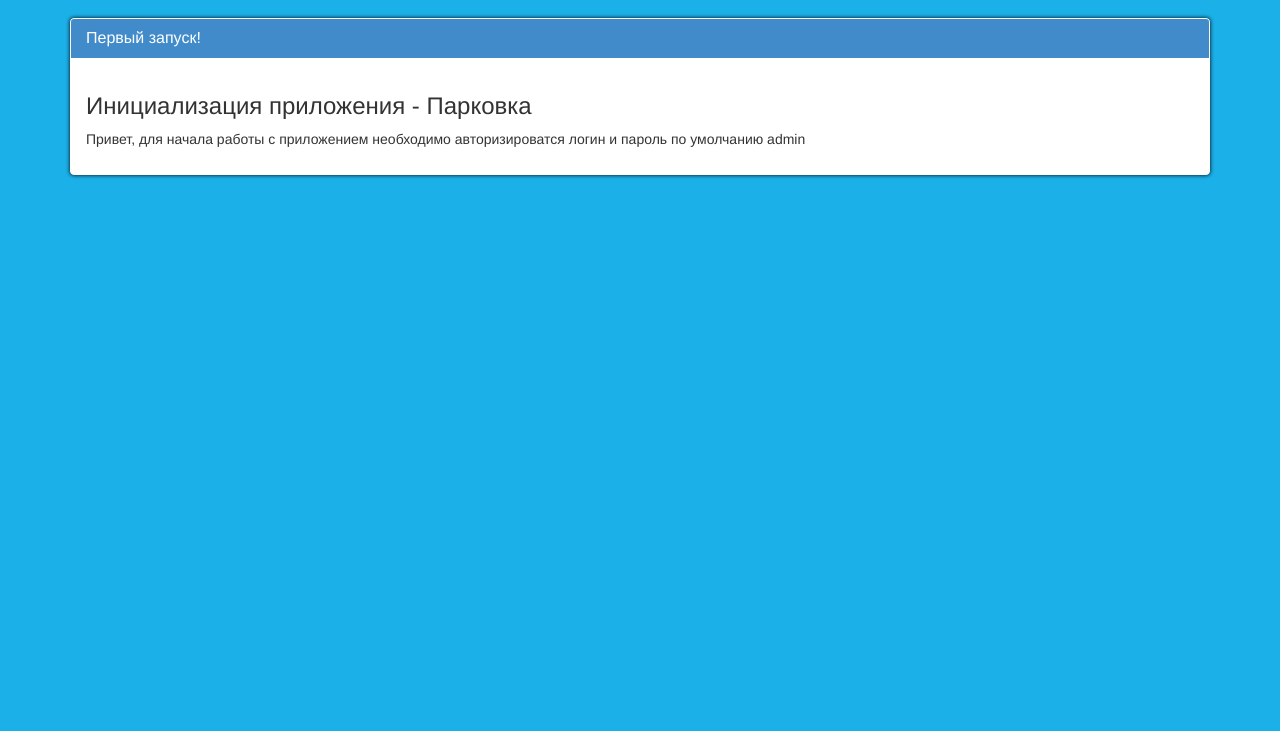
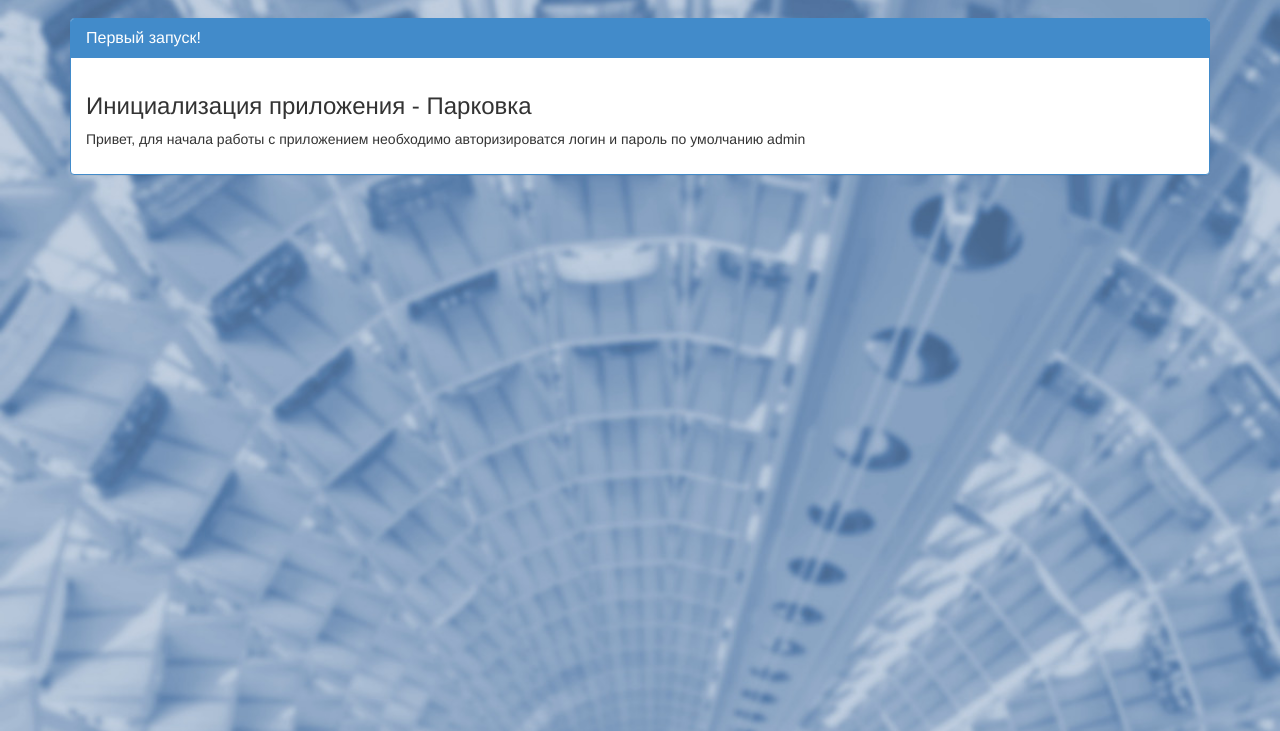
Before and after one commit to masterx2/CarParkingLocal, a browser extension: page window.html in a window 1280 px wide. Shown: the part 69-800 px from the top of the page. Drawn offline with Linux system fonts and the light colour scheme.

Commit message:
Some Fixes

```diff
--- a/css/style.css
+++ b/css/style.css
@@ -1,5 +1,7 @@
 body {
-	background: rgb(28, 176, 233);
+	background: url('/img/back.jpeg') 50% 0% no-repeat;
+	background-clip: border-box;
+	background-size: cover;
 }
 .navbar {
 	margin-top: 15px;
@@ -48,10 +50,6 @@ pre {
 #debug:hover {
 	background: rgb(156, 0, 0);
 }
-.panel.panel-primary {
-    border: 1px solid white;
-    box-shadow: 0 0 4px black;
-}
 .navbar {
     border: 1px solid white;
     box-shadow: 0 0 1px black;
```
Also changed, not shown: img/back.jpeg (added).
